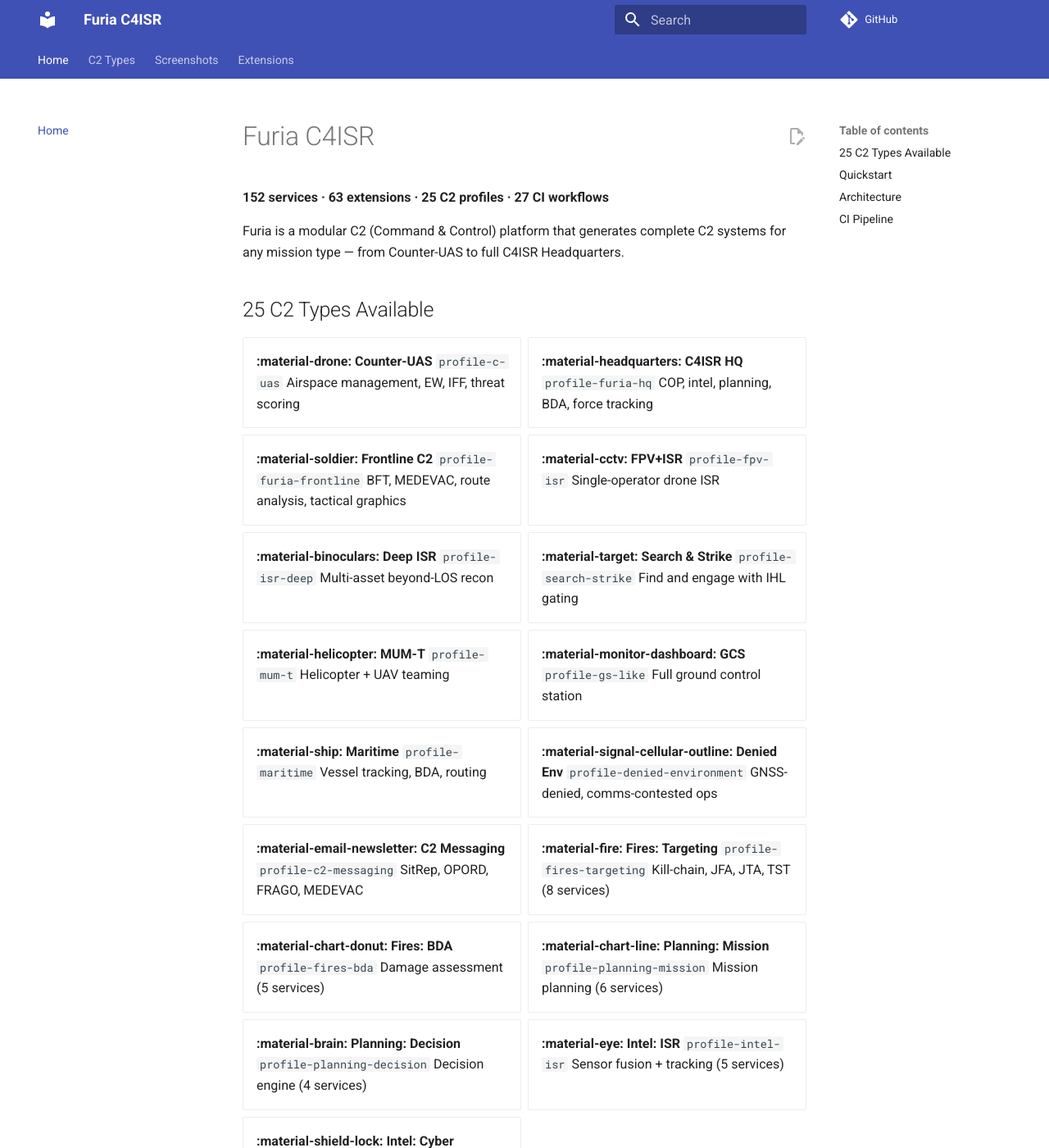
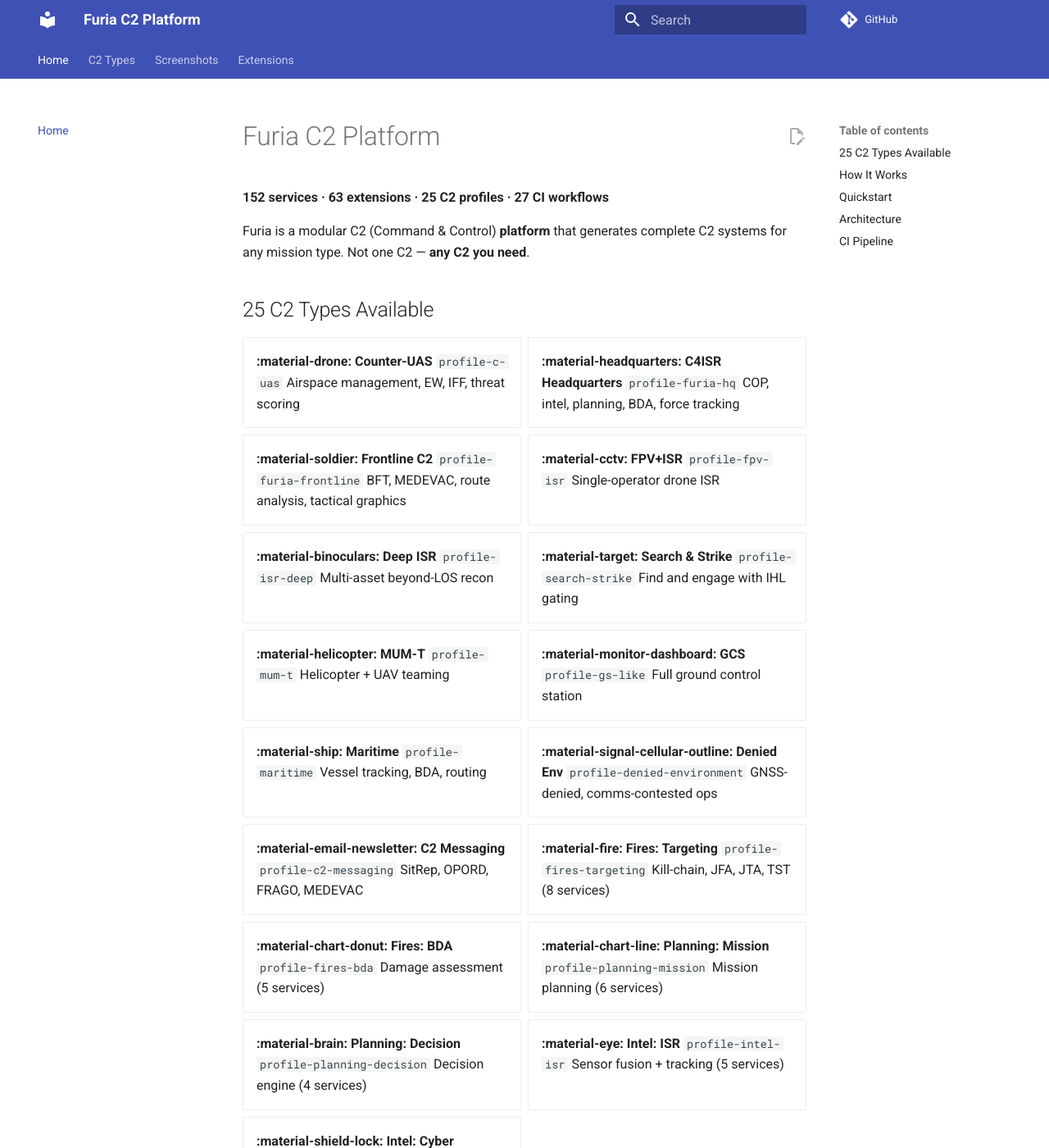
Before and after one commit to durandal-robotics/furia-docs, an MkDocs documentation site: the page built from docs/index.md, in a window 1280 px wide and 1400 px high. Shown: the whole window at 82% size. Built offline with MkDocs 1.6.1 and Material for MkDocs 9.7.7, drawn with Linux system fonts in a browser that asks for light colours; comment, search, counter and statistics services are not loaded; some of the changed text lies outside the part shown.

Commit message:
docs: position Furia as a modular C2 platform that generates any C2 type
- Site name: 'Furia C2 Platform' (not 'Furia C4ISR')
- Home page: 'Not one C2 — any C2 you need'
- Added 'How It Works' section showing profile selection + composition
- All page titles updated to reflect modular platform concept

````diff
--- a/docs/index.md
+++ b/docs/index.md
@@ -1,9 +1,9 @@
-# Furia C4ISR
+# Furia C2 Platform
 
 **152 services · 63 extensions · 25 C2 profiles · 27 CI workflows**
 
-Furia is a modular C2 (Command & Control) platform that generates complete
-C2 systems for any mission type — from Counter-UAS to full C4ISR Headquarters.
+Furia is a modular C2 (Command & Control) **platform** that generates complete
+C2 systems for any mission type. Not one C2 — **any C2 you need**.
 
 ## 25 C2 Types Available
 
@@ -11,7 +11,7 @@ C2 systems for any mission type — from Counter-UAS to full C4ISR Headquarters.
 
 - **:material-drone: Counter-UAS** `profile-c-uas`
   Airspace management, EW, IFF, threat scoring
-- **:material-headquarters: C4ISR HQ** `profile-furia-hq`
+- **:material-headquarters: C4ISR Headquarters** `profile-furia-hq`
   COP, intel, planning, BDA, force tracking
 - **:material-soldier: Frontline C2** `profile-furia-frontline`
   BFT, MEDEVAC, route analysis, tactical graphics
@@ -46,6 +46,25 @@ C2 systems for any mission type — from Counter-UAS to full C4ISR Headquarters.
 
 </div>
 
+## How It Works
+
+```bash
+# 1. Pick your C2 type
+furia-market install profile-c-uas
+
+# 2. (Optional) Compose with an environment
+furia-market install profile-env-contested
+
+# 3. Run it
+open FuriaC4ISR.app
+
+# Or from source
+cargo run --release -p interop-gateway
+```
+
+Every C2 type is built from the same codebase — different profiles select different
+service combinations. All 25 profiles are tested in CI and available as a DMG.
+
 ## Quickstart
 
 ```bash
--- a/mkdocs.yml
+++ b/mkdocs.yml
@@ -1,5 +1,5 @@
-site_name: Furia C4ISR
-site_description: Furia C2 Platform Documentation — 25 C2 types, 63 extensions, 152 services
+site_name: Furia C2 Platform
+site_description: Furia C2 Platform — generates C2 systems for any mission. 25 C2 types, 63 extensions, 152 services
 site_url: https://durandal-robotics.github.io/furia-docs/
 repo_url: https://github.com/durandal-robotics/furia-docs
 edit_uri: edit/main/docs/
````
